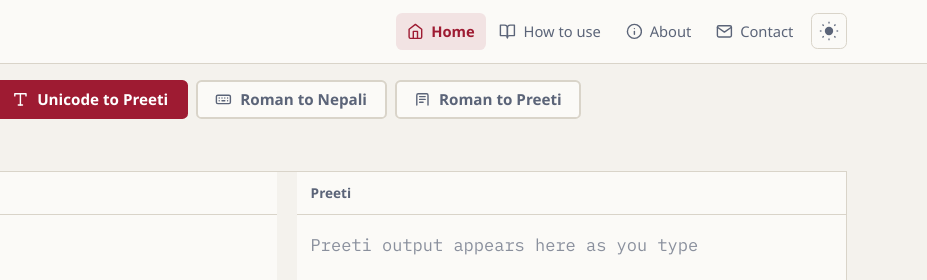
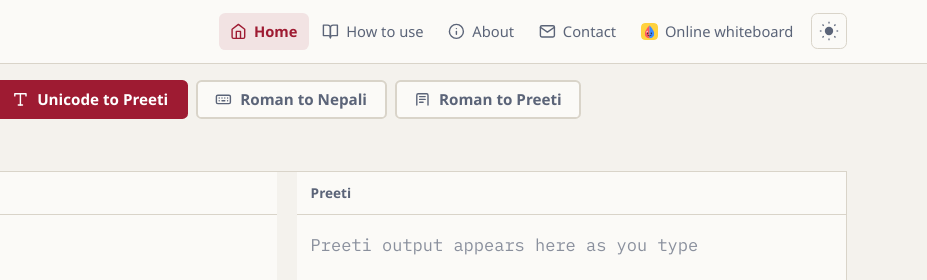
Before and after one commit to fiftytwo-52/unicodetopreeti, an Astro site: page / in a window 1280 px wide. Shown: the top 280 px of the page, 353-1280 px from the left. Built offline with nearby package versions, Linux system fonts and the light colour scheme; Astro itself is replaced by a stand-in of ours; a web font is replaced by a local one.

Commit message:
Add pairPaint 'Online whiteboard' link to the navbar
External nav item with the pairPaint icon (copied locally as
public/pairpaint-icon.svg), opening pairpaint.com in a new tab.

```diff
--- a/src/components/SiteHeader.astro
+++ b/src/components/SiteHeader.astro
@@ -25,6 +25,12 @@ const links = [
     label: 'Contact',
     icon:
       '<path d="M4 4h16c1.1 0 2 .9 2 2v12c0 1.1-.9 2-2 2H4c-1.1 0-2-.9-2-2V6c0-1.1.9-2 2-2z"/><polyline points="22 6 12 13 2 6"/>',
+  },
+  {
+    href: 'https://pairpaint.com',
+    label: 'Online whiteboard',
+    img: '/pairpaint-icon.svg',
+    external: true,
   },
 ];
 
@@ -76,8 +82,20 @@ const current =
               <li>
                 <a
                   href={link.href}
-                  aria-current={current === link.href ? 'page' : undefined}
+                  aria-current={
+                    !link.external && current === link.href ? 'page' : undefined
+                  }
+                  target={link.external ? '_blank' : undefined}
+                  rel={link.external ? 'noopener' : undefined}
                 >
+                  {link.img ? (
+                    <img
+                      src={link.img}
+                      alt=""
+                      class="nav-icon nav-icon--img"
+                      aria-hidden="true"
+                    />
+                  ) : (
                     <svg
                       class="nav-icon"
                       viewBox="0 0 24 24"
@@ -89,6 +107,7 @@ const current =
                       aria-hidden="true"
                       set:html={link.icon}
                     />
+                  )}
                   <span class="nav-label">{link.label}</span>
                 </a>
               </li>
@@ -297,6 +316,12 @@ const current =
     flex-shrink: 0;
   }
 
+  /* Brand icons arrive as <img> instead of inline stroke SVGs. */
+  .masthead__nav .nav-icon--img {
+    border-radius: 0.25rem;
+    display: block;
+  }
+
   .theme-toggle {
     background: transparent;
     border: 1px solid var(--rule);
```
Also changed, not shown: public/pairpaint-icon.svg (added). Lines whose indentation alone changed are shown as unchanged.
